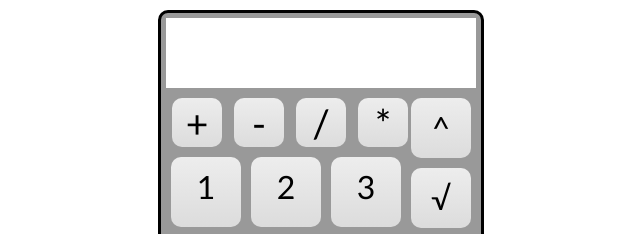
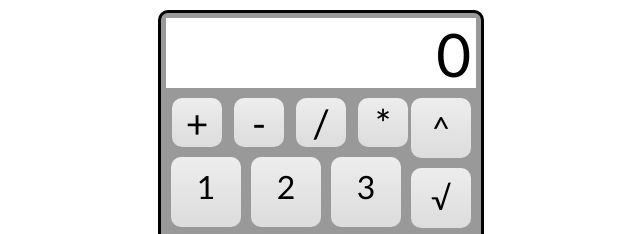
Before and after one commit to JessBohn/simple-calculator, a plain HTML site: page index.html in a window 1280 px wide. Shown: the top 234 px of the page, 319-959 px from the left. Drawn offline with nearby package versions, Linux system fonts and the light colour scheme.

Commit message:
Update script source for JS
The script source that was defined in the HTML was outdated and
not properly defining jQuery. This led to the JS not working on
the index page in the browser. Therefore the script source tag
was updated and the JS/jQuery is now active on the index page.

```diff
--- a/index.html
+++ b/index.html
@@ -1,9 +1,10 @@
 <!DOCTYPE html>
 <html>
   <head>
+    <meta http-equiv="content-type" content="text/html; charset=UTF-8">
     <title>Calculator</title>
     <link rel="stylesheet" href="style.css" />
-    <script src="https://ajax.googleapis.com/ajax/libs/jqueryui/1.8.6/jquery-ui.min.js"></script>
+    <script type="text/javascript" src="http://code.jquery.com/jquery-1.9.1.js"></script>
     <script src="script.js"></script>
   </head>
   <body>
```
